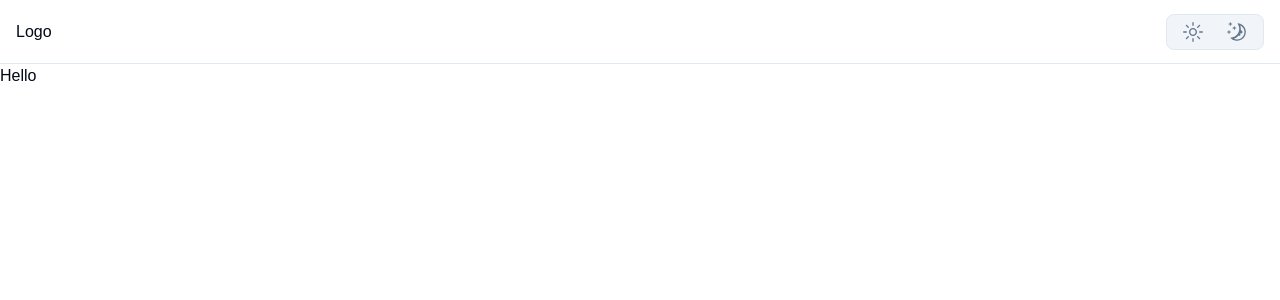
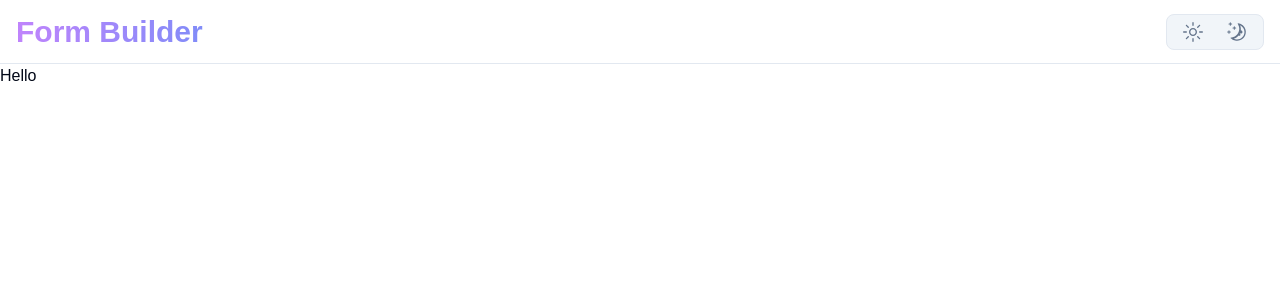
Before and after one commit to ericlus/Formulate, a Next.js app: page / in a window 1280 px wide. Shown: the top 300 px of the page. Built offline with nearby package versions, Linux system fonts and the light colour scheme.

Commit message:
Add logo with redirect to home

```diff
--- a/components/Logo.tsx
+++ b/components/Logo.tsx
@@ -1,7 +1,15 @@
+import Link from "next/link";
 import React from "react";
 
 function Logo() {
-  return <div>Logo</div>;
+  return (
+    <Link
+      href={"/"}
+      className="font-bold text-3xl bg-gradient-to-r from-purple-400 to-indigo-400 text-transparent hover:cursor-pointer bg-clip-text"
+    >
+      Form Builder
+    </Link>
+  );
 }
 
 export default Logo;
--- a/components/ThemeSwitcher.tsx
+++ b/components/ThemeSwitcher.tsx
@@ -8,8 +8,6 @@ import { useState, useEffect } from "react";
 function ThemeSwitcher() {
   const { theme, setTheme } = useTheme();
   const [isMounted, setIsMounted] = useState(false);
-
-  console.log("THEME: ", theme);
 
   useEffect(() => {
     setIsMounted(true);
```
